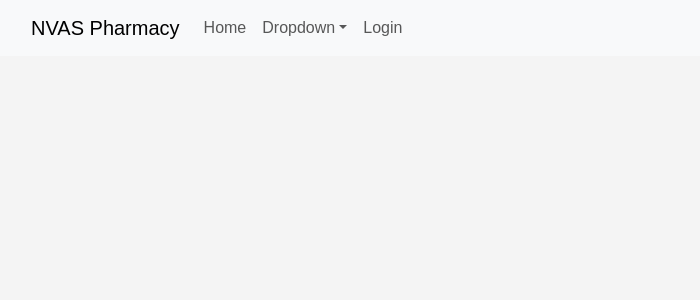
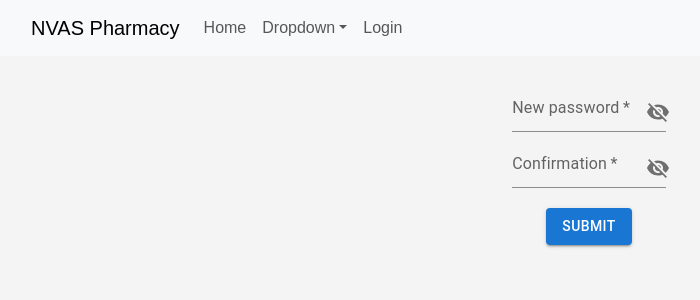
Before and after one commit to NVAS-Pharmacy-shop/frontend, a React (Create React App) app in the folder nvasshop/: page /admin/change-password in a window 1280 px wide. Shown: the top 300 px of the page, without its empty margins (51-751 px from the left). Built offline with nearby package versions, Linux system fonts and the light colour scheme.

Commit message:
company admin: initial password change

```diff
--- /dev/null
+++ b/nvasshop/src/components/company-admin/change-password/ChangePasswordPage.tsx
@@ -0,0 +1,82 @@
+import { useState } from "react";
+import { Button, IconButton, TextField, Typography } from "@mui/material";
+import { changeAdminPassword } from "../../../service/https/company-admin-service";
+import "./change-password.css";
+import { useNavigate } from "react-router-dom";
+import VisibilityOffIcon from '@mui/icons-material/VisibilityOff';
+
+export default function ChangeCompanyAdminPassword() {
+    const [newPassword, setNewPassword] = useState('');
+    const [newPasswordConfirmation, setNewPasswordConfirmation] = useState('');
+    const [errorMessage, setErrorMessage] = useState('');
+    const [showPassword, setShowPassword] = useState(false);
+    const [showPasswordConfirmation, setShowPasswordConfirmation] = useState(false);
+    const navigate = useNavigate();
+
+    const handleNewPasswordChange = (event: React.ChangeEvent<HTMLInputElement>) => {
+        setNewPassword(event.target.value);
+    };
+
+    const handleConfirmationChange = (event: React.ChangeEvent<HTMLInputElement>) => {
+        setNewPasswordConfirmation(event.target.value);
+    };
+
+    const handleTogglePasswordVisibility = () => {
+        setShowPassword((prevShowPassword) => !prevShowPassword);
+    };
+
+    const handleSubmit = async (event: React.FormEvent) => {
+        event?.preventDefault();
+        try{
+            if(newPassword === newPasswordConfirmation){
+                await changeAdminPassword(newPassword);
+                navigate("/");
+            }else{
+                setErrorMessage('Passwords do not match');
+            }
+        }catch(error){
+            console.error('Error updating password: ', error);
+        }
+    }
+
+    return(
+        <div className = "change-password-div">
+            <form className="form-class" onSubmit={handleSubmit}>
+            <TextField
+                name="newPassword"
+                label="New password"
+                variant="standard"
+                value={newPassword}
+                onChange={handleNewPasswordChange}
+                type={showPassword ? 'text' : 'password'}
+                required
+                InputProps={{
+                    endAdornment: (
+                    <IconButton onClick={handleTogglePasswordVisibility} edge="end">
+                        {showPassword ? <VisibilityOffIcon /> : <VisibilityOffIcon />}
+                    </IconButton>
+                    ),
+                }}
+                />
+                <TextField
+                name="newPasswordConfirmation"
+                label="Confirmation"
+                variant="standard"
+                value={newPasswordConfirmation}
+                onChange={handleConfirmationChange}
+                required
+                type={showPassword ? 'text' : 'password'}
+                InputProps={{
+                    endAdornment: (
+                      <IconButton onClick={handleTogglePasswordVisibility} edge="end">
+                        {showPasswordConfirmation ? <VisibilityOffIcon /> : <VisibilityOffIcon />}
+                      </IconButton>
+                    ),
+                  }}
+                />
+                {errorMessage && <Typography color="error">{errorMessage}</Typography>}
+                <Button variant="contained" type="submit" className="button-submit">Submit</Button>
+            </form>
+        </div>
+    );
+}
--- /dev/null
+++ b/nvasshop/src/components/company-admin/change-password/change-password.css
@@ -0,0 +1,9 @@
+form
+{
+    margin-top: 20px;
+    width: 30%;
+}
+.form-class .button-submit
+{
+    margin-top: 20px;
+}
--- a/nvasshop/src/components/company-admin/company-overview/company-edit.tsx
+++ b/nvasshop/src/components/company-admin/company-overview/company-edit.tsx
@@ -26,14 +26,13 @@ import {
   TableCell,
   TableBody,
 } from "@mui/material";
-import NotificationsIcon, { Copyright } from "@mui/icons-material";
+import { Copyright } from "@mui/icons-material";
 import AccessTimeFilledIcon from "@mui/icons-material/AccessTimeFilled";
 import EditIcon from "@mui/icons-material/Edit";
 import CloseIcon from "@mui/icons-material/Close";
 import "./company-edit.css";
 import api from "../../../api";
 import EquipmentAdmin from "./equipment-overview";
-import AddEquipmentDialog from "./add-equipment-dialog";
 
 interface Admin {
   username: string;
@@ -45,6 +44,7 @@ interface Admin {
 function CompanyUpdate() {
   const { id } = useParams();
   const [company, setCompany] = useState({
+    id: -1,
     name: "",
     address: "",
     description: "",
@@ -60,6 +60,7 @@ function CompanyUpdate() {
     ],
   });
   const [editedCompany, setEditedCompany] = useState({
+    id: -1,
     name: "",
     address: "",
     description: "",
@@ -81,7 +82,7 @@ function CompanyUpdate() {
 
   useEffect(() => {
     api
-      .get(`http://127.0.0.1:8000/api/user/admins/${id}`)
+      .get(`http://127.0.0.1:8000/api/user/admins/companies/`)
       .then((response) => {
         setAdmins(response.data.user);
       })
@@ -89,7 +90,7 @@ function CompanyUpdate() {
         console.error("Error fetching admins", error);
       });
     api
-      .get(`http://127.0.0.1:8000/api/company/${id}`)
+      .get(`http://127.0.0.1:8000/api/company/`)
       .then((response) => {
         setCompany(response.data.company);
         setEditedCompany(response.data.company);
@@ -113,7 +114,7 @@ function CompanyUpdate() {
 
   const handleSaveClick = () => {
     api
-      .put(`http://127.0.0.1:8000/api/company/${id}`, editedCompany)
+      .put(`http://127.0.0.1:8000/api/company/${company.id}/`, editedCompany)
       .then((response) => {
         const updatedCompany = response.data;
         setEditedCompany(updatedCompany);
--- a/nvasshop/src/components/company-admin/company-overview/equipment-overview.tsx
+++ b/nvasshop/src/components/company-admin/company-overview/equipment-overview.tsx
@@ -45,7 +45,7 @@ function EquipmentAdmin(props: EquipmentAdminProps) {
 
   const fetchEquipmentData = async () => {
     try {
-      const equipmentData = await getEquipment(props.companyId);
+      const equipmentData = await getEquipment();
       setCompanyEquipment(equipmentData);
       setCompanyEquipmentAll(equipmentData);
 
--- a/nvasshop/src/components/company-admin/pickup-schedule/add-pickup-schedule.tsx
+++ b/nvasshop/src/components/company-admin/pickup-schedule/add-schedule/add-pickup-schedule.tsx
@@ -5,8 +5,8 @@ import dayjs from "dayjs";
 import { Button, Slider, TextField } from "@mui/material";
 import { AdapterDayjs } from '@mui/x-date-pickers/AdapterDayjs';
 import "./add-pickup-schedule.css";
-import { createPickupSchedule } from "../../../service/https/pickup-schedule-service";
-import { PickupSchedule } from "../../../model/company";
+import { createPickupSchedule } from "../../../../service/https/pickup-schedule-service";
+import { PickupSchedule } from "../../../../model/company";
 
 const AddPickupSchedule = () => {
     const[formData, setFormData] = useState({
--- a/nvasshop/src/context/AuthContext.js
+++ b/nvasshop/src/context/AuthContext.js
@@ -72,7 +72,12 @@ export const AuthProvider = ({ children }) => {
       console.log(data.refresh);
       setUser(jwtDecode(data.access));
       localStorage.setItem("authTokens", JSON.stringify(data));
-      navigate("/");
+      const u = jwtDecode(data.access);
+      if(u.first_login && u.role==='company_admin'){
+        navigate("/admin/change-password/");
+      }else{
+        navigate("/");
+      }
     } else {
       alert("Something went wrong!");
     }
--- a/nvasshop/src/router.tsx
+++ b/nvasshop/src/router.tsx
@@ -14,8 +14,9 @@ import RegisterPage from "./pages/RegisterPage";
 import { AuthProvider } from "./context/AuthContext";
 import Header from "./components/Header";
 import HomePage from "./pages/HomePage";
-import AddPickupSchedule from "./components/company-admin/pickup-schedule/add-pickup-schedule";
+import AddPickupSchedule from "./components/company-admin/pickup-schedule/add-schedule/add-pickup-schedule";
 import EquipmentAdmin from "./components/company-admin/company-overview/equipment-overview";
+import ChangeCompanyAdminPassword from "./components/company-admin/change-password/ChangePasswordPage";
 
 const AppRoutes = () => {
   return (
@@ -25,8 +26,9 @@ const AppRoutes = () => {
         <Routes>
           <Route element={<PrivateRoutes />}>
             <Route path="/company/:id" element={<Company />}></Route>
+
             <Route
-              path="/updateCompany/:id"
+              path="/admin/company-overview/"
               element={<CompanyUpdate />}
             ></Route>
             <Route
@@ -50,6 +52,7 @@ const AppRoutes = () => {
             <Route path="/add-pickup-schedule/" element={<AddPickupSchedule />}></Route>
           </Route>
           <Route path="/" element={<HomePage />}></Route>
+          <Route path="/admin/change-password/" element={<ChangeCompanyAdminPassword />}></Route>
           <Route element={<LoginPage />} path="/login" />
           <Route element={<RegisterPage />} path="/register" />
         </Routes>
--- /dev/null
+++ b/nvasshop/src/service/https/company-admin-service.ts
@@ -0,0 +1,19 @@
+import api from "../../api";
+
+export const changeAdminPassword = async (newPassword: string): Promise<void> => {
+    try {
+      const response = await api.put(
+        "/user/admins/updatePassword/",
+        { password: newPassword },
+        {
+          headers: {
+            "Content-Type": "application/json",
+          },
+        }
+      );
+      return response.data;
+    } catch (error) {
+      console.error("Error updating password: ", error);
+      throw error;
+    }
+  };
--- a/nvasshop/src/service/https/equipment-service.ts
+++ b/nvasshop/src/service/https/equipment-service.ts
@@ -2,9 +2,9 @@ import api from "../../api";
 import { Equipment } from "../../model/company";
 
 
-export const getEquipment = async(id: number): Promise<Equipment[]> => {
+export const getEquipment = async(): Promise<Equipment[]> => {
     try{
-        const response = await api.get(`/company/${id}`, {
+        const response = await api.get(`/company/`, {
             headers: {
                 'Content-Type' : 'application/json',
             },
```
Also changed, not shown: nvasshop/src/components/company-admin/pickup-schedule/work-calendar/work-calendar.tsx (added, +37 -0 lines), nvasshop/src/components/company-admin/pickup-schedule/add-schedule/add-pickup-schedule.css (renamed from nvasshop/src/components/company-admin/pickup-schedule/add-pickup-schedule.css).
